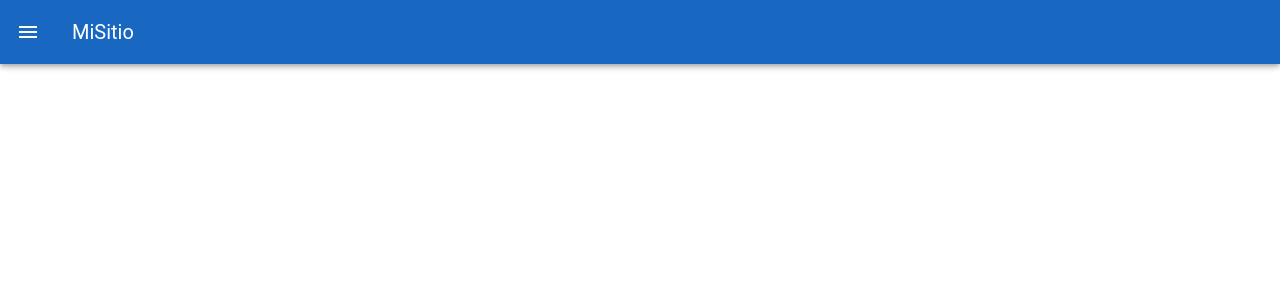
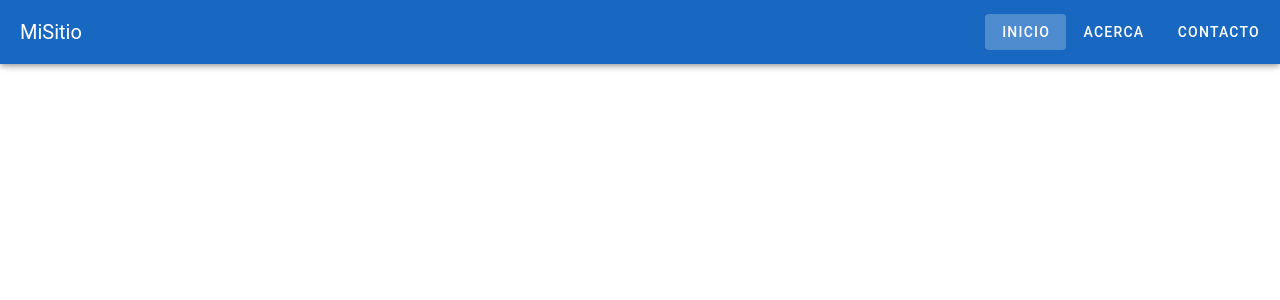
Before and after one commit to mariops03/SerenityAPP, a Vue app in the folder web/: page / in a window 1280 px wide. Shown: the top 300 px of the page. Built offline with nearby package versions, Linux system fonts and the light colour scheme.

Commit message:
Refactor Navbar.vue component to remove navigation drawer

```diff
--- a/web/src/components/Navbar.vue
+++ b/web/src/components/Navbar.vue
@@ -1,30 +1,18 @@
 <template>
   <v-app>
     <v-app-bar app color="primary" dark>
-      <v-app-bar-nav-icon @click="drawer = !drawer"></v-app-bar-nav-icon>
       <v-toolbar-title>MiSitio</v-toolbar-title>
+      <v-spacer></v-spacer>
+      <v-btn text :to="routes.home">Inicio</v-btn>
+      <v-btn text :to="routes.about">Acerca</v-btn>
+      <v-btn text :to="routes.contact">Contacto</v-btn>
     </v-app-bar>
-
-    <v-navigation-drawer v-model="drawer" app temporary>
-      <v-list>
-        <v-list-item link :to="routes.home">
-          <v-list-item-title>Inicio</v-list-item-title>
-        </v-list-item>
-        <v-list-item link :to="routes.about">
-          <v-list-item-title>Acerca</v-list-item-title>
-        </v-list-item>
-        <v-list-item link :to="routes.contact">
-          <v-list-item-title>Contacto</v-list-item-title>
-        </v-list-item>
-      </v-list>
-    </v-navigation-drawer>
   </v-app>
 </template>
 
 <script setup>
 import { ref } from 'vue';
 
-const drawer = ref(false);
 const routes = {
   home: '/',
   about: '/acerca',
```
